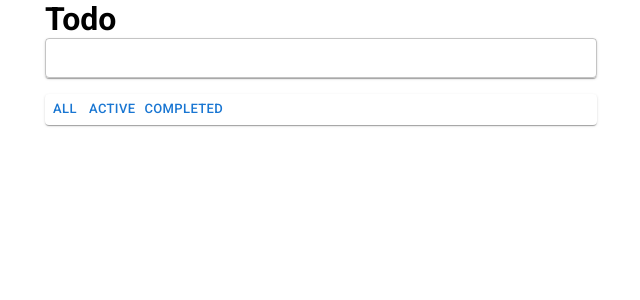
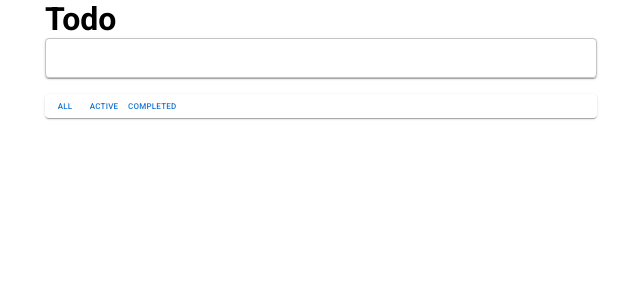
Before and after one commit to backslashbaker/react-todo-app, a React (Vite) app: page / in a window 1280 px wide. Shown: the top 300 px of the page, without its empty margins (319-959 px from the left). Built offline with nearby package versions, Linux system fonts and the light colour scheme.

Commit message:
reduce button font size

```diff
--- a/src/components/TodoList.jsx
+++ b/src/components/TodoList.jsx
@@ -55,13 +55,25 @@ function TodoList({ todo, onDelete, onComplete }) {
         </TableBody>
       </Table>
       <ButtonGroup size="small">
-        <Button variant="text" onClick={() => handleFilterChange("all")}>
+        <Button
+          variant="text"
+          style={{ fontSize: "8px" }}
+          onClick={() => handleFilterChange("all")}
+        >
           All
         </Button>
-        <Button variant="text" onClick={() => handleFilterChange("active")}>
+        <Button
+          variant="text"
+          style={{ fontSize: "8px" }}
+          onClick={() => handleFilterChange("active")}
+        >
           Active
         </Button>
-        <Button variant="text" onClick={() => handleFilterChange("completed")}>
+        <Button
+          variant="text"
+          style={{ fontSize: "8px" }}
+          onClick={() => handleFilterChange("completed")}
+        >
           Completed
         </Button>
       </ButtonGroup>
```
